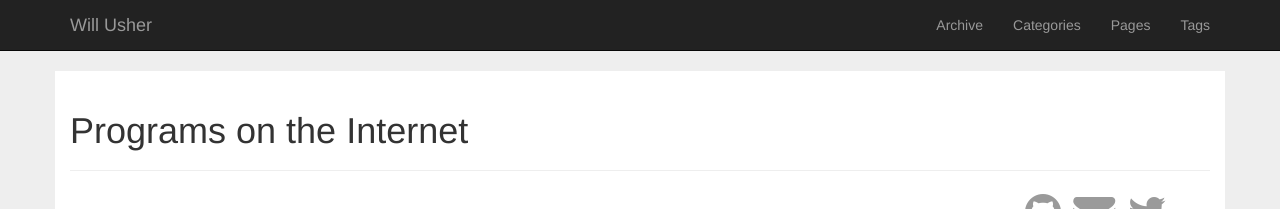
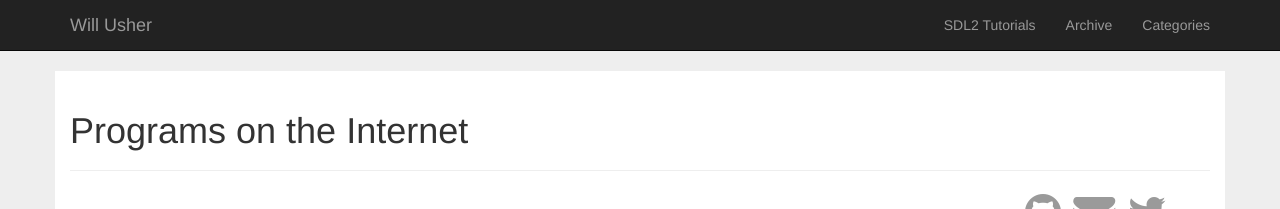
Before and after one commit to Twinklebear/Twinklebear.github.io, a Jekyll site: the page built from index.html, in a window 1280 px wide and 900 px high. Shown: the top 209 px of the window. Built offline with Jekyll 4.4.1, drawn with Linux system fonts in a browser that asks for light colours; nearby versions of some CDN libraries; some of the changed lines change nothing that is shown.

Commit message:
Fix navbar to show some better links

```diff
--- a/_config.yml
+++ b/_config.yml
@@ -25,7 +25,12 @@ author :
 # Else if you are pushing to username.github.io, replace with your username.
 # Finally if you are pushing to a GitHub project page, include the project name at the end.
 #
-production_url : Twinklebear.github.io
+production_url : www.willusher.io
+
+nav_pages:
+    - {title: SDL2 Tutorials, group: navigation, url: /pages/sdl2}
+    - {title: Archive, group: navigation, url: /archive.html}
+    - {title: Categories, group: navigation, url: /categories.html}
 
 # All Jekyll-Bootstrap specific configurations are namespaced into this hash
 #
--- a/_includes/JB/pages_list
+++ b/_includes/JB/pages_list
@@ -26,7 +26,7 @@ Usage:
   {% for node in pages_list %}
     {% if node.title != null %}
       {% if group == null or group == node.group %}
-      	{% if page.url == node.url %}
+        {% if page.url contains node.url %}
       	<li class="active"><a href="{{ BASE_PATH }}{{node.url}}" class="active">{{node.title}}</a></li>
       	{% else %}
       	<li><a href="{{ BASE_PATH }}{{node.url}}">{{node.title}}</a></li>
--- a/_includes/themes/bootstrap3/default.html
+++ b/_includes/themes/bootstrap3/default.html
@@ -36,7 +36,7 @@
 			</div>
 			<div class="navbar-collapse collapse">
 				<ul class="nav navbar-nav navbar-right">
-					{% assign pages_list = site.pages %}
+					{% assign pages_list = site.nav_pages %}
 					{% assign group = 'navigation' %}
 					{% include JB/pages_list %}
 				</ul>
```
Also changed, not shown: changelog.md (deleted).
